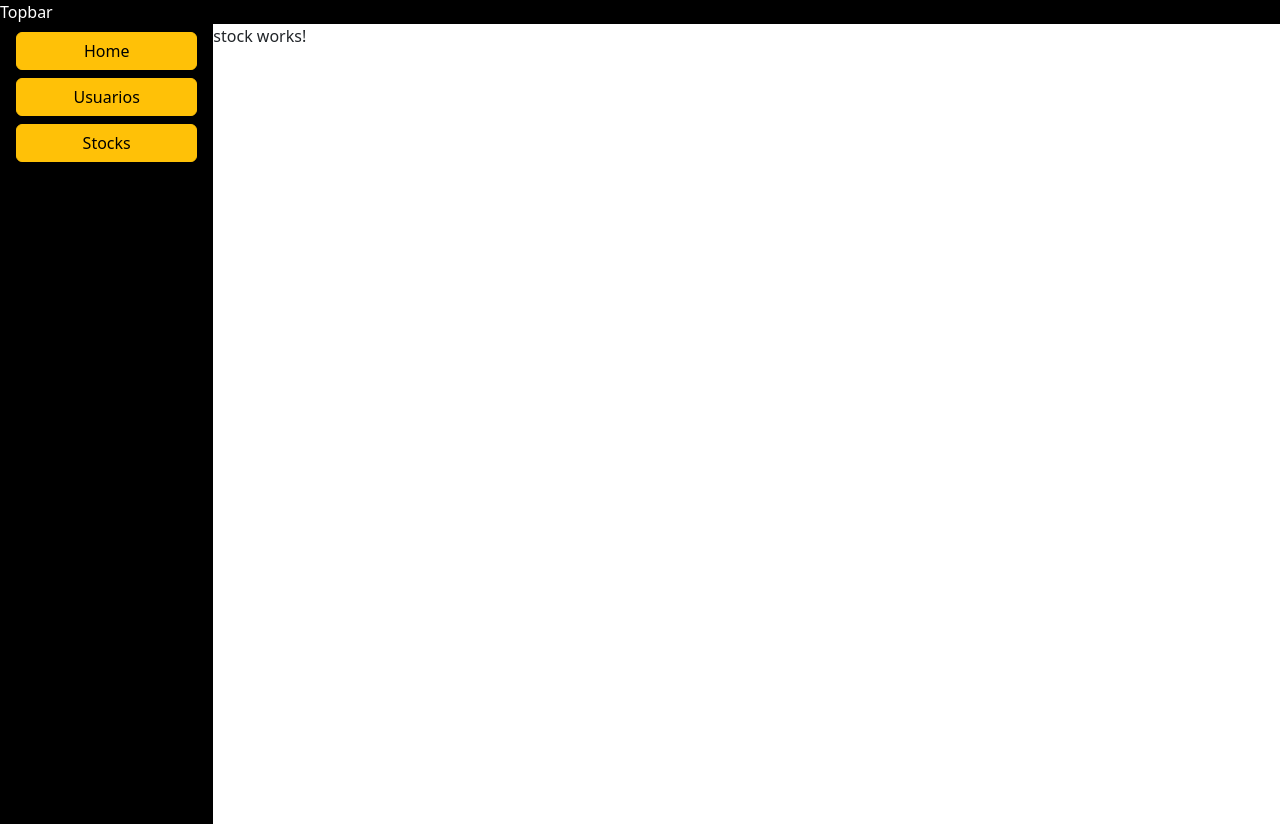
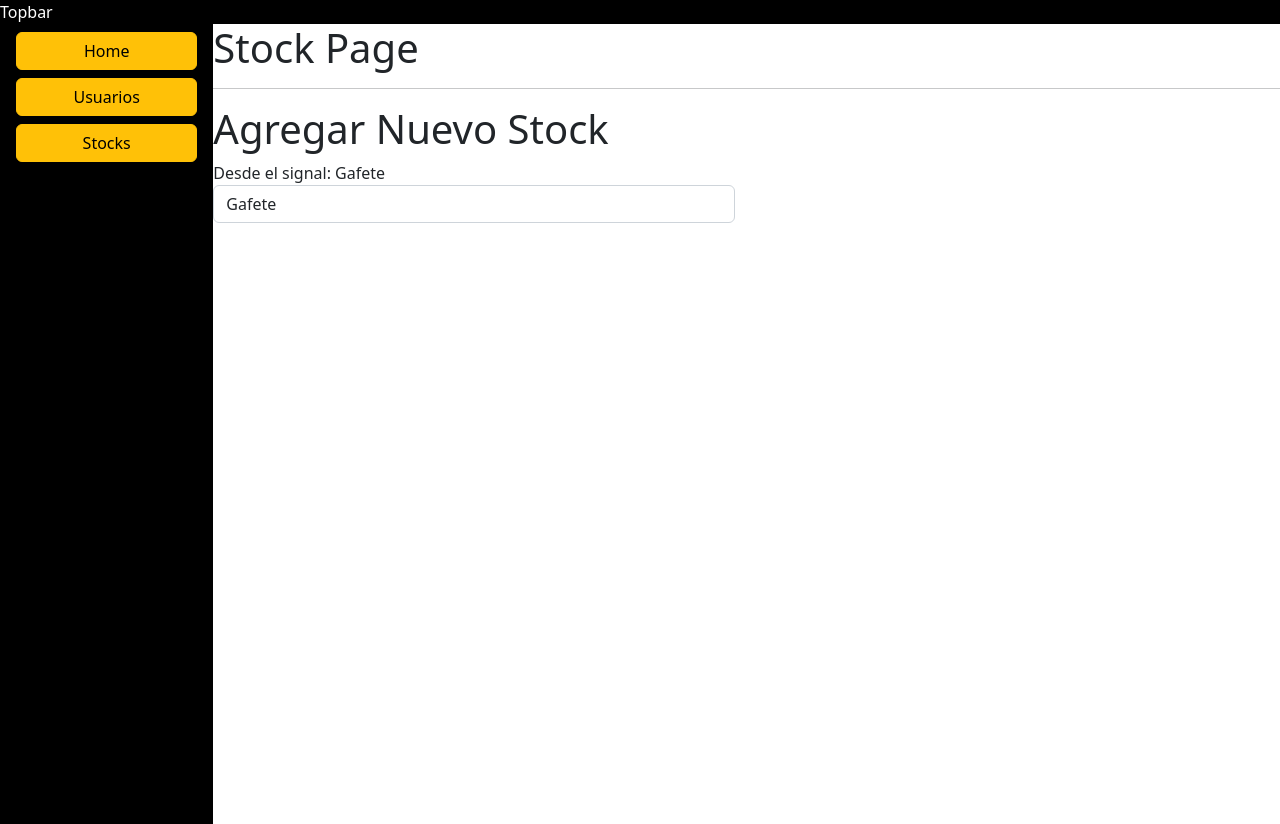
Before and after one commit to itorricom/app-crud-angular, an Angular app: page /stocks in a window 1280 px wide. Built offline with nearby package versions, Linux system fonts and the light colour scheme.

Commit message:
trabajando en las funcionaliades en stock, usando signal

```diff
--- /dev/null
+++ b/src/app/components/stock-add/stock-add.html
@@ -0,0 +1,26 @@
+<h1>
+    {{stockAddTitle()}}
+</h1>
+
+<span>Desde el signal: {{this.name()}} </span>
+
+<input
+type="text"
+class="form-control"
+placeholder="Nombre"
+[value]="this.name()"
+(change)="this.name.set(txtName.value)"
+#txtName
+>
+<!-- <input
+type="number"
+class="form-control"
+placeholder="Cantidad"
+>
+
+<button
+class="btn btn-primary mt-3"
+(click)="AddStock()"
+>
+Agregar
+</button> -->
--- /dev/null
+++ b/src/app/components/stock-add/stock-add.ts
@@ -0,0 +1,20 @@
+import { ChangeDetectionStrategy, Component, signal } from '@angular/core';
+
+@Component({
+  selector: 'stock-add',
+  imports: [],
+  templateUrl: './stock-add.html',
+  styleUrl: './stock-add.css',
+  changeDetection: ChangeDetectionStrategy.OnPush,
+})
+export class StockAdd {
+  public stockAddTitle = signal<string>('Agregar Nuevo Stock');
+
+  public name = signal<string>('Gafete');
+  public quantity = signal<number>(100);
+
+  AddStock() {
+    console.log('Hola stock add');
+
+  }
+}
--- /dev/null
+++ b/src/app/components/stock-list/stock-list.html
@@ -0,0 +1,23 @@
+<h1>{{ stockTitle() }}</h1>
+
+<!-- <ol>
+    @for(stock of stocklist(); track stock.id) {
+    @if(stock.quantity > 100) {
+    <li>
+        {{ stock.name }} - Quantity:
+        <strong
+            [class.text-danger]="stock.quantity < 160"
+            [class.text-success]="stock.quantity >= 160"
+        >
+            {{ stock.quantity }}
+        </strong>
+    </li>
+    }
+    @else {
+    <li>
+        <p>stocks menor a 100.</p>
+    </li>
+    }
+    }
+
+</ol> -->
--- /dev/null
+++ b/src/app/components/stock-list/stock-list.ts
@@ -0,0 +1,14 @@
+import { Component, signal } from '@angular/core';
+import { Stock } from '../../interfaces/stock.interface';
+
+
+@Component({
+  selector: 'stock-list',
+  imports: [],
+  templateUrl: './stock-list.html',
+  styleUrl: './stock-list.css',
+})
+export class StockList {
+  stockTitle = signal<string>('Listado de Stock');
+
+}
--- /dev/null
+++ b/src/app/interfaces/stock.interface.ts
@@ -0,0 +1,5 @@
+export interface Stock {
+    id: number;
+    name: string;
+    quantity: number;
+}
--- a/src/app/pages/stock/stock.html
+++ b/src/app/pages/stock/stock.html
@@ -1 +1,12 @@
-<p>stock works!</p>
+<h1>Stock Page</h1>
+<hr>
+
+<div class="row">
+    <div class="col">
+        <stock-add></stock-add>
+
+    </div>
+    <div class="col">
+        <!-- <stock-list></stock-list> -->
+    </div>
+</div>
--- a/src/app/pages/stock/stock.ts
+++ b/src/app/pages/stock/stock.ts
@@ -1,8 +1,10 @@
 import { Component } from '@angular/core';
+import { StockAdd } from '../../components/stock-add/stock-add';
+import { StockList } from '../../components/stock-list/stock-list';
 
 @Component({
   selector: 'app-stock',
-  imports: [],
+  imports: [StockAdd, StockList],
   templateUrl: './stock.html',
   styleUrl: './stock.css',
 })
```
Also changed, not shown: src/app/app.ts (+4 -4 lines), src/app/services/stockService.ts (added, +21 -0 lines), src/app/components/stock-add/stock-add.css (added), src/app/components/stock-list/stock-list.css (added), 2 other files (tests, documents, lock files or other folders).
